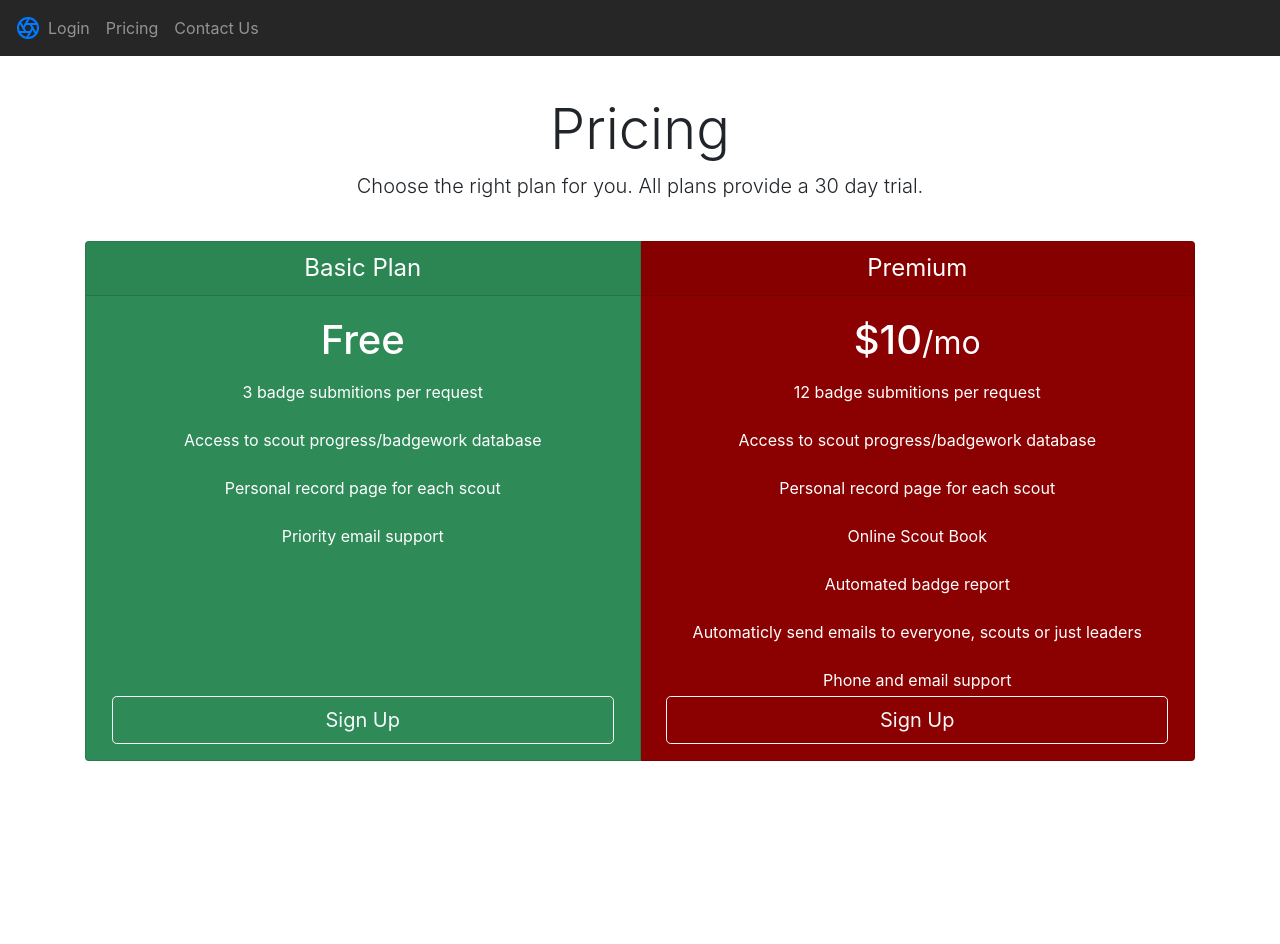
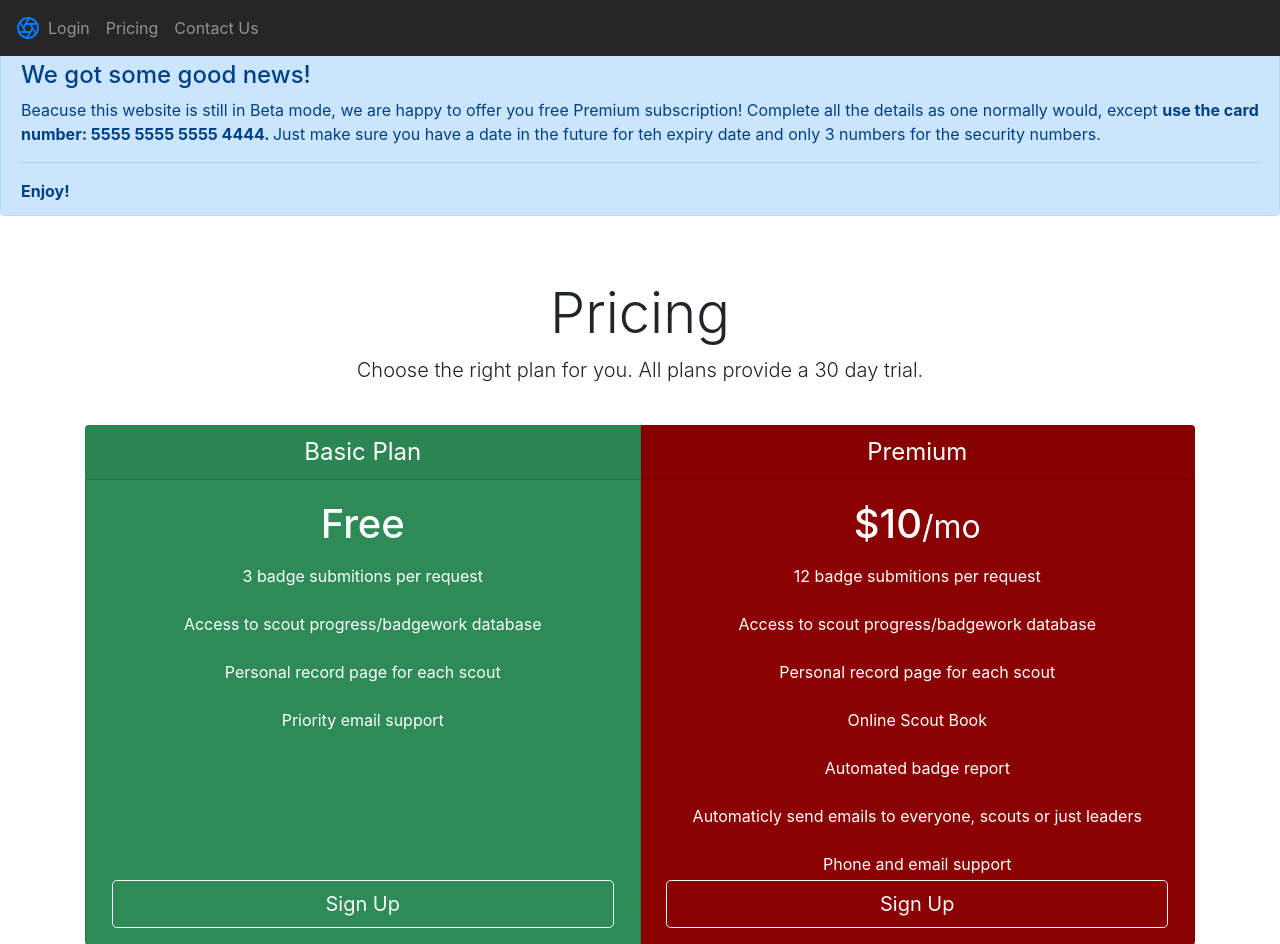
Before and after one commit to Fhall21/SORB, a Django app: page /pricing/ in a window 1280 px wide. Shown: the top 944 px of the page. Before the commit the page ends 825 px from the top, so only its background shows below. Run offline with Django 3.2, Linux system fonts and the light colour scheme; some libraries are stand-ins or nearby versions.

Commit message:
added beat message on pricing template

```diff
--- a/home/templates/home/pricing2.html
+++ b/home/templates/home/pricing2.html
@@ -6,6 +6,12 @@
 
 
 {% block body %}
+<div class="alert alert-primary" role="alert">
+    <h4 class="alert-heading">We got some good news!</h4>
+  Beacuse this website is still in Beta mode, we are happy to offer you free Premium subscription! Complete all the details as one normally would, except <strong>use the card number: 5555 5555 5555 4444. </strong> Just make sure you have a date in the future for teh expiry date and only 3 numbers for the security numbers.
+  <hr>
+  <strong>Enjoy!</strong>
+</div>
 <div class="pricing-header px-3 py-3 pt-md-5 pb-md-4 mx-auto text-center">
       <h1 class="display-4">Pricing</h1>
       <p class="lead">Choose the right plan for you. All plans provide a 30 day trial.</p>
```
